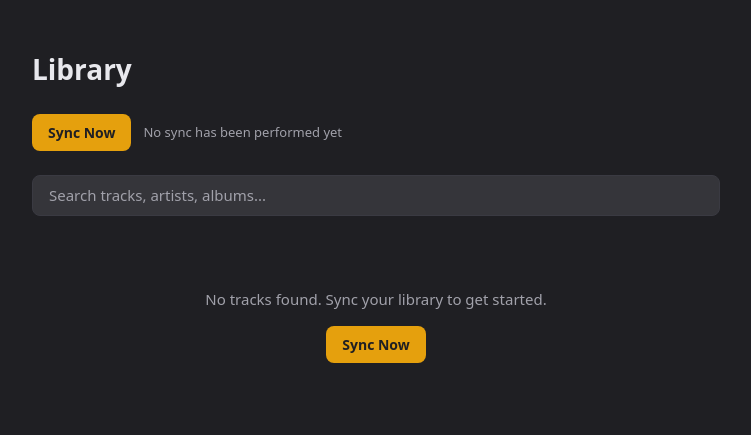
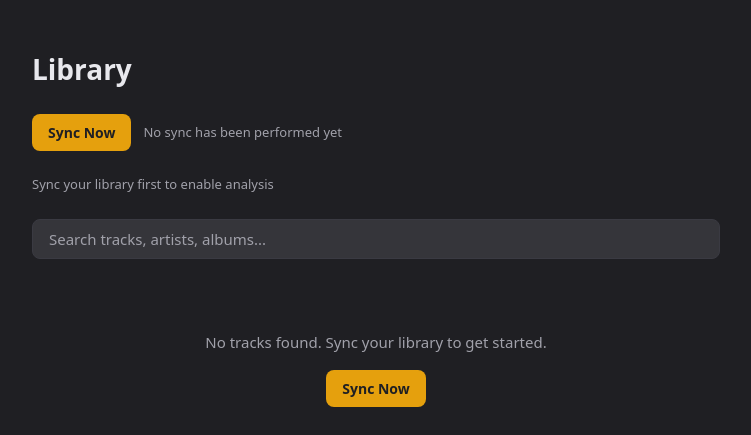
Before and after one commit to sambo7262/Composer, a FastAPI app: page /library in a window 1280 px wide. Shown: the part 56-491 px from the top of the page, without its empty margins (264-1015 px from the left). Run offline with FastAPI, Linux system fonts and the light colour scheme; style sheets or scripts are compiled from the project's sources.

Commit message:
feat(03-03): analysis banner UI with all states on library page
- Enhanced analysis_banner.html with running/paused/completed/failed/idle states
- Running state: progress bar, percentage, ETA, current track, Stop button, HTMX polling every 2s
- Expandable error details section with Alpine.js toggle (D-09)
- Idle state: context-dependent messages based on analyzed/unanalyzed counts
- Integrated analysis banner into library page below sync banner
- Updated /library route to pass analysis context (analyzed_count, unanalyzed_count)
- Renamed state -> analysis_state to avoid conflict with sync banner state variable
- Updated API endpoints to pass analysis_state consistently

Co-Authored-By: Claude Opus 4.6 (1M context) <noreply@anthropic.com>

```diff
--- a/app/routers/pages.py
+++ b/app/routers/pages.py
@@ -8,6 +8,7 @@ from sqlmodel import Session, select, func, col
 
 from app.database import get_session
 from app.models.track import Track
+from app.services.analysis_service import get_analysis_status
 from app.services.settings_service import get_setting, is_service_configured
 from app.services.sync_service import get_last_sync_info, get_sync_status
 
@@ -80,6 +81,18 @@ async def library_page(request: Request, session: Session = Depends(get_session)
     sync_status = get_sync_status()
     sync_info = get_last_sync_info(session)
 
+    # Get analysis status for the analysis banner
+    analysis_status = get_analysis_status()
+    analyzed_count = session.exec(
+        select(func.count()).select_from(Track).where(Track.analyzed_at.isnot(None))  # type: ignore[union-attr]
+    ).one()
+    unanalyzed_count = session.exec(
+        select(func.count()).select_from(Track).where(
+            Track.analyzed_at.is_(None),  # type: ignore[union-attr]
+            Track.file_path.isnot(None),  # type: ignore[union-attr]
+        )
+    ).one()
+
     # Query initial page of tracks (page 1, 50 per page, sorted by title asc)
     per_page = 50
     query = select(Track).order_by(col(Track.title).asc())
@@ -113,5 +126,9 @@ async def library_page(request: Request, session: Session = Depends(get_session)
             "state": sync_status.state.value,
             "last_synced": sync_info.get("last_sync_completed"),
             "track_count": sync_info.get("track_count", 0),
+            "analysis_status": analysis_status,
+            "analysis_state": analysis_status.state.value,
+            "analyzed_count": analyzed_count,
+            "unanalyzed_count": unanalyzed_count,
         },
     )
--- a/app/templates/pages/library.html
+++ b/app/templates/pages/library.html
@@ -8,6 +8,9 @@
 
   {# Sync banner: shows Sync Now button, progress, or last synced status #}
   {% include "partials/sync_banner.html" %}
+
+  {# Analysis banner: shows analysis progress, controls, and error details #}
+  {% include "partials/analysis_banner.html" %}
 
   {# Search input with HTMX debounce #}
   <div class="mb-6">
--- a/app/templates/partials/analysis_banner.html
+++ b/app/templates/partials/analysis_banner.html
@@ -1,11 +1,12 @@
-{% if state == "running" %}
+{% if analysis_state == "running" %}
 {# Running state: show progress bar with HTMX polling every 2s #}
 <div id="analysis-banner"
      hx-get="/api/analysis/status"
      hx-trigger="every 2s"
      hx-target="#analysis-banner"
      hx-swap="outerHTML"
-     class="mb-6 p-4 rounded-lg border border-accent/30 bg-accent/5">
+     class="mb-6 p-4 rounded-lg border border-accent/30 bg-accent/5"
+     x-data="{ showErrors: false }">
   <div class="flex items-center justify-between mb-2">
     <span class="text-text-primary text-[15px] font-medium">
       Analyzing... {{ analysis_status.analyzed_tracks | default(0) }} / {{ analysis_status.total_tracks | default(0) }} tracks
@@ -19,29 +20,41 @@
               hx-target="#analysis-banner"
               hx-swap="outerHTML"
               class="text-text-secondary hover:text-error text-[13px] underline transition-colors">
-        Pause
+        Stop
       </button>
     </div>
   </div>
   {% if analysis_status.current_track %}
-  <div class="text-text-secondary text-[12px] mb-2 truncate">{{ analysis_status.current_track }}</div>
+  <div class="text-text-secondary text-[12px] mb-2 truncate">Processing: {{ analysis_status.current_track }}</div>
   {% endif %}
   <div class="w-full bg-surface-elevated rounded-full h-2">
     <div class="bg-accent h-2 rounded-full transition-all duration-500"
          style="width: {{ ((analysis_status.analyzed_tracks / analysis_status.total_tracks) * 100) if analysis_status.total_tracks else 0 }}%"></div>
   </div>
   {% if analysis_status.failed_tracks > 0 %}
-  <div class="text-text-secondary text-[12px] mt-1">{{ analysis_status.failed_tracks }} failed</div>
+  <div class="mt-2">
+    <button @click="showErrors = !showErrors"
+            class="text-text-secondary hover:text-text-primary text-[12px] underline transition-colors">
+      {{ analysis_status.failed_tracks }} failed
+    </button>
+    <div x-show="showErrors" x-cloak class="mt-2 space-y-1 max-h-40 overflow-y-auto">
+      {% for err in analysis_status.errors %}
+      <div class="text-[11px] text-text-secondary bg-surface-elevated rounded px-2 py-1">
+        <span class="text-text-primary">{{ err.track }}</span> &mdash; {{ err.error }}
+      </div>
+      {% endfor %}
+    </div>
+  </div>
   {% endif %}
 </div>
 
-{% elif state == "paused" %}
-{# Paused state: show resume button #}
+{% elif analysis_state == "paused" %}
+{# Paused state: show resume button, no polling #}
 <div id="analysis-banner" class="mb-6 p-4 rounded-lg border border-warning/30 bg-warning/5">
   <div class="flex items-center justify-between">
     <div class="flex items-center gap-2">
       <span class="text-text-primary text-[14px]">
-        Analysis paused &middot; {{ analysis_status.analyzed_tracks | default(0) }} / {{ analysis_status.total_tracks | default(0) }} tracks
+        Analysis paused &middot; {{ analysis_status.analyzed_tracks | default(0) }} / {{ analysis_status.total_tracks | default(0) }} analyzed
       </span>
     </div>
     <button hx-post="/api/analysis/start"
@@ -53,7 +66,7 @@
   </div>
 </div>
 
-{% elif state == "failed" %}
+{% elif analysis_state == "failed" %}
 {# Failed state: show error with retry #}
 <div id="analysis-banner" class="mb-6 p-4 rounded-lg border border-error/30 bg-error/5">
   <div class="flex items-center justify-between">
@@ -75,39 +88,67 @@
   </div>
 </div>
 
-{% elif state == "completed" %}
-{# Completed: show stats and re-analyze button #}
-<div id="analysis-banner" class="mb-6 flex items-center justify-between">
+{% elif analysis_state == "completed" %}
+{# Completed: show stats with expandable errors and re-analyze button #}
+<div id="analysis-banner" class="mb-6 p-4 rounded-lg border border-border bg-surface-primary"
+     x-data="{ showErrors: false }">
+  <div class="flex items-center justify-between">
     <div class="flex items-center gap-3">
+      {% if unanalyzed_count > 0 %}
       <button hx-post="/api/analysis/start"
               hx-target="#analysis-banner"
               hx-swap="outerHTML"
               class="bg-accent hover:bg-accent-hover text-surface-primary font-semibold px-4 py-2 rounded-lg transition-colors text-[14px]">
-      Analyze
+        Analyze Library
       </button>
+      {% endif %}
       <span class="text-text-secondary text-[13px]">
-      {{ analyzed_count | default(0) }} analyzed
-      {% if error_count %} &middot; {{ error_count }} errors{% endif %}
+        Analysis complete &middot; {{ analyzed_count | default(0) }} / {{ (analyzed_count | default(0)) + (unanalyzed_count | default(0)) }} tracks analyzed
         {% if unanalyzed_count %} &middot; {{ unanalyzed_count }} pending{% endif %}
       </span>
     </div>
   </div>
+  {% if analysis_status.failed_tracks > 0 %}
+  <div class="mt-2">
+    <button @click="showErrors = !showErrors"
+            class="text-text-secondary hover:text-text-primary text-[12px] underline transition-colors">
+      {{ analysis_status.failed_tracks }} failed
+    </button>
+    <div x-show="showErrors" x-cloak class="mt-2 space-y-1 max-h-40 overflow-y-auto">
+      {% for err in analysis_status.errors %}
+      <div class="text-[11px] text-text-secondary bg-surface-elevated rounded px-2 py-1">
+        <span class="text-text-primary">{{ err.track }}</span> &mdash; {{ err.error }}
+      </div>
+      {% endfor %}
+    </div>
+  </div>
+  {% endif %}
+</div>
 
 {% else %}
-{# Idle: show analyze button with stats #}
+{# Idle state: show analyze button with context-dependent message #}
 <div id="analysis-banner" class="mb-6 flex items-center justify-between">
   <div class="flex items-center gap-3">
+    {% if unanalyzed_count > 0 %}
     <button hx-post="/api/analysis/start"
             hx-target="#analysis-banner"
             hx-swap="outerHTML"
             class="bg-accent hover:bg-accent-hover text-surface-primary font-semibold px-4 py-2 rounded-lg transition-colors text-[14px]">
-      Analyze
+      Analyze Library
     </button>
     <span class="text-text-secondary text-[13px]">
-      {% if analyzed_count %}{{ analyzed_count }} analyzed{% endif %}
-      {% if unanalyzed_count %} &middot; {{ unanalyzed_count }} pending{% endif %}
-      {% if not analyzed_count and not unanalyzed_count %}No tracks to analyze{% endif %}
+      {{ unanalyzed_count }} tracks pending analysis
+      {% if analyzed_count %} &middot; {{ analyzed_count }} analyzed{% endif %}
     </span>
+    {% elif analyzed_count > 0 %}
+    <span class="text-text-secondary text-[13px]">
+      All {{ analyzed_count }} tracks analyzed
+    </span>
+    {% else %}
+    <span class="text-text-secondary text-[13px]">
+      Sync your library first to enable analysis
+    </span>
+    {% endif %}
   </div>
 </div>
 {% endif %}
```
Also changed, not shown: app/routers/api_analysis.py (+4 -4 lines). Lines whose indentation alone changed are shown as unchanged.
